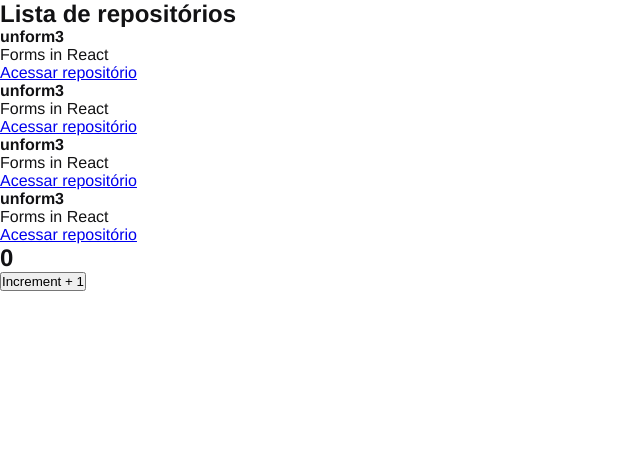
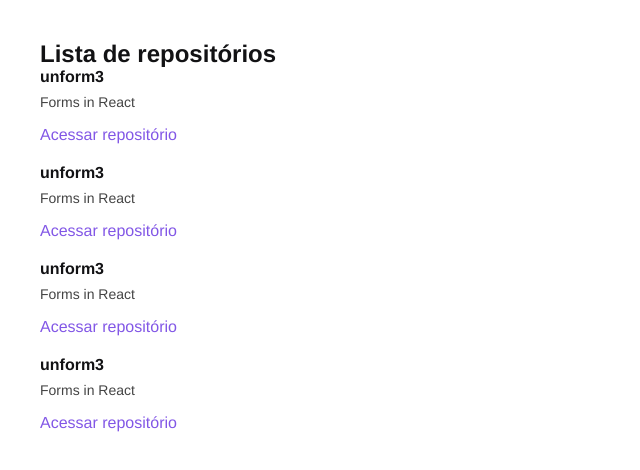
Before and after one commit to thomassonobe/ignite-react, a React app in the folder 01-github-explorer/: page / in a window 1280 px wide. Shown: the top 470 px of the page, without its empty margins (0-640 px from the left). Built offline with nearby package versions, Linux system fonts and the light colour scheme; the HTML template or start-up script is replaced by a standard one.

Commit message:
Estilização da Listagem

```diff
--- a/01-github-explorer/src/App.jsx
+++ b/01-github-explorer/src/App.jsx
@@ -1,10 +1,6 @@
 import './styles/global.scss'
 import RepositoryList from './components/RepositoryList'
-import Counter from './components/Counter'
+
 export function App() {
-  return (
-    <>
-      <RepositoryList />
-      <Counter />
-    </>)
+  return (<RepositoryList />)
 }
--- a/01-github-explorer/src/components/Counter.jsx
+++ /dev/null
@@ -1,21 +0,0 @@
-import React, { useState } from 'react';
-
-// import { Container } from './styles';
-
-function Counter() {
-  const [counter, setCounter] = useState(0)
-
-  function increment() {
-    setCounter(counter + 1)
-  }
-  return (
-    <div>
-      <h2>{counter}</h2>
-      <button type="button" onClick={increment}>
-        Increment + 1
-      </button>
-    </div>
-  )
-}
-
-export default Counter;
--- a/01-github-explorer/src/components/RepositoryList.jsx
+++ b/01-github-explorer/src/components/RepositoryList.jsx
@@ -1,6 +1,6 @@
 import React from 'react';
 import RepositoryItem from './RepositoryItem'
-
+import '../styles/repositories.scss'
 const repository = {
   name: "unform3",
   description: "Forms in React",
--- /dev/null
+++ b/01-github-explorer/src/styles/repositories.scss
@@ -0,0 +1,30 @@
+section.repository-list{
+  margin: 40px;
+
+  h1{
+    margin-top: 16px;
+  }
+
+  ul{
+    list-style: none;
+
+    li{
+      & + li{
+        margin-top: 20px;
+      }
+
+      p{
+        font-size: 14px;
+        color: #444;
+        margin-top: 8px;
+      }
+
+      a{
+        display: inline-block;
+        margin-top: 16px;
+        text-decoration: none;
+        color: #8257e6;
+      }
+    }
+  }
+}
```
